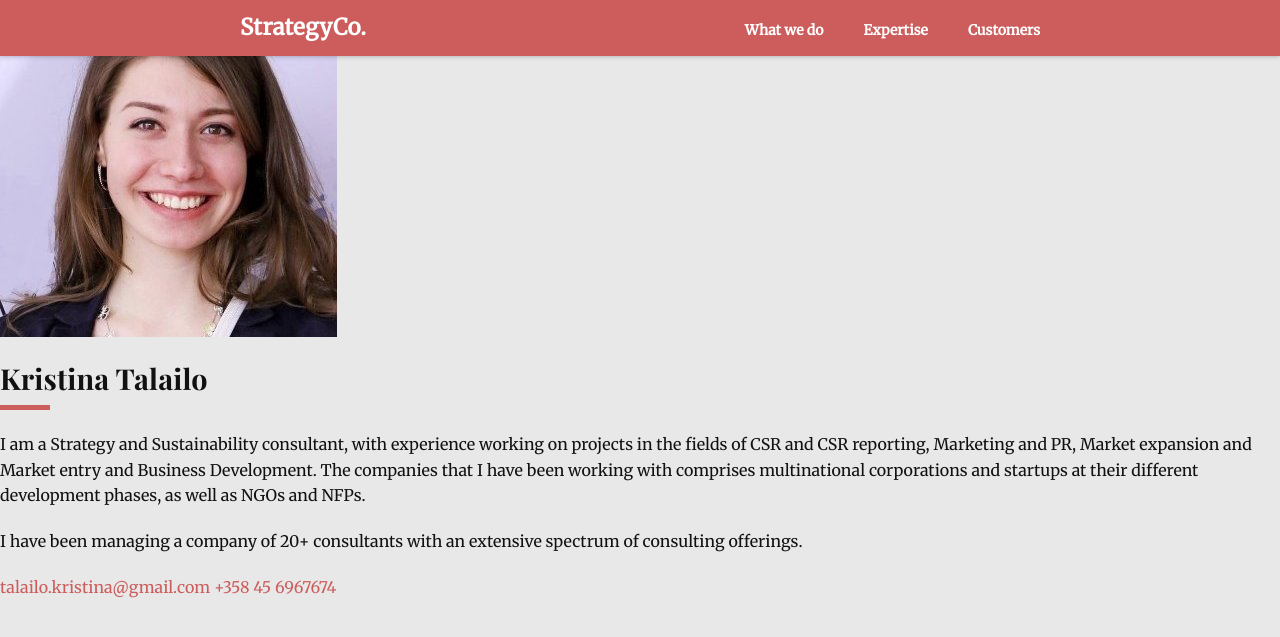
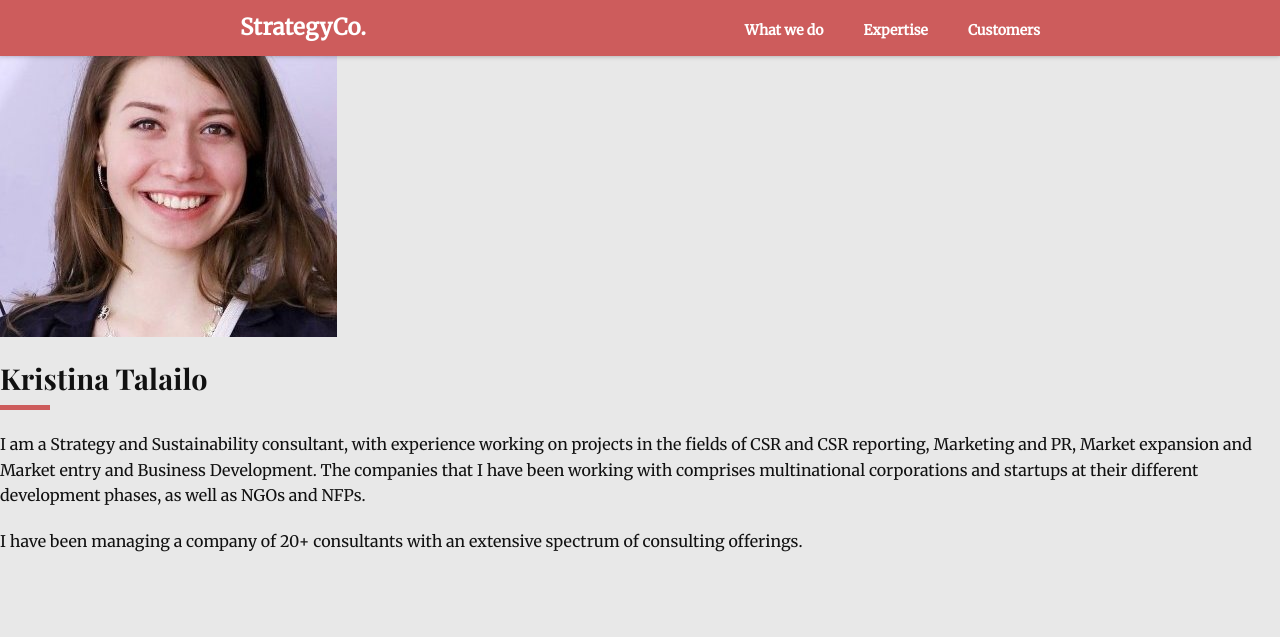
Before and after one commit to rahulabhi/rahulabhi.github.io, a Jekyll site: the page built from _team/02-kristina.md, in a window 1280 px wide and 900 px high, scrolled down 32 px. Shown: the top 637 px of the window. Built offline with Jekyll 4.4.1, drawn with Linux system fonts in a browser that asks for light colours.

Commit message:
Update 02-kristina.md

```diff
--- a/_team/02-kristina.md
+++ b/_team/02-kristina.md
@@ -11,6 +11,3 @@ permalink: /kristina/
 I am a Strategy and Sustainability consultant, with experience working on projects in the fields of CSR and CSR reporting, Marketing and PR, Market expansion and Market entry and Business Development. The companies that I have been working with comprises multinational corporations and startups at their different development phases, as well as NGOs and NFPs.
 
 I have been managing a company of 20+ consultants with an extensive spectrum of consulting offerings.
-
-<talailo.kristina@gmail.com>
-<a href="tel: +358456967674">+358 45 6967674</a>
```
